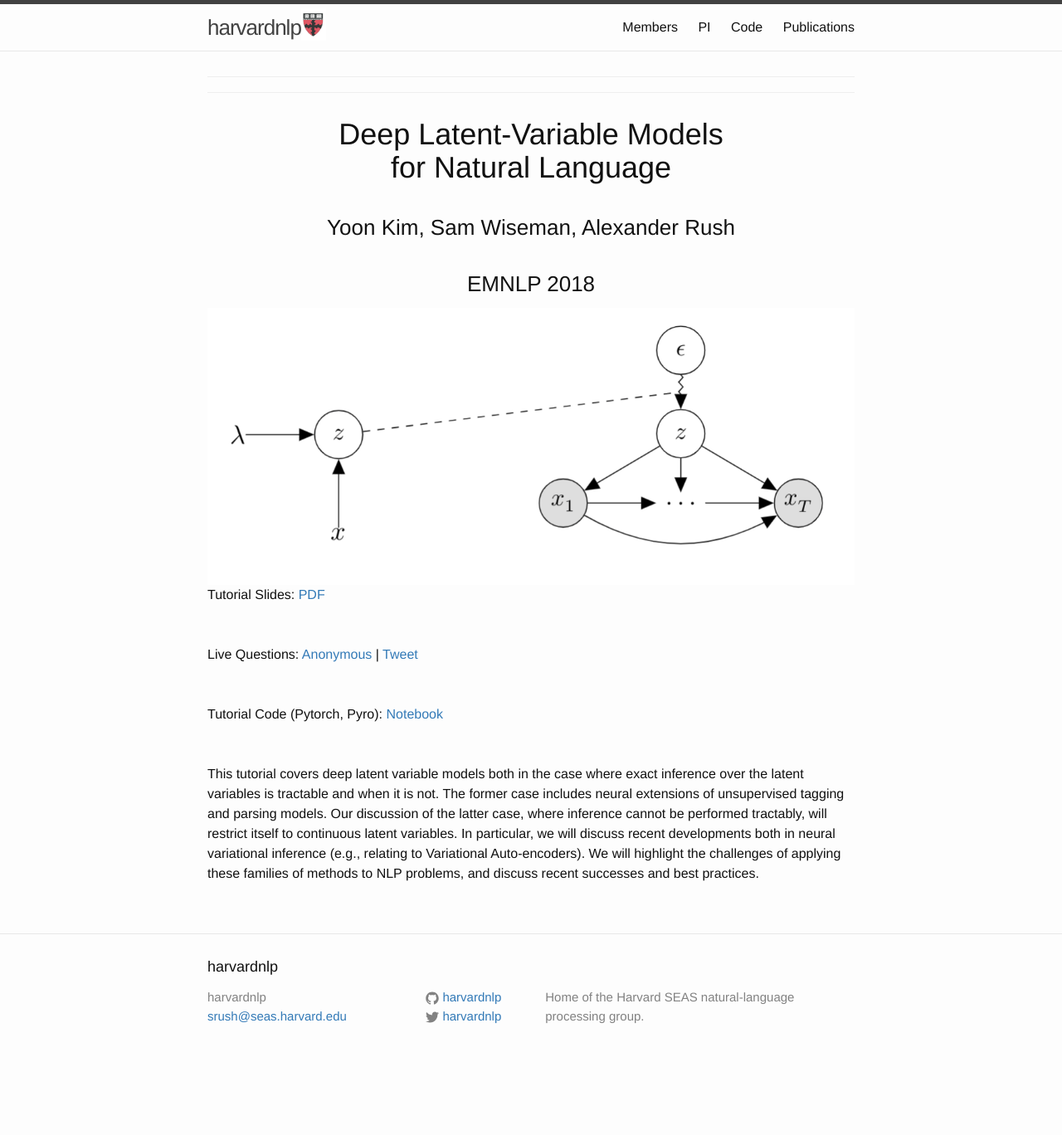
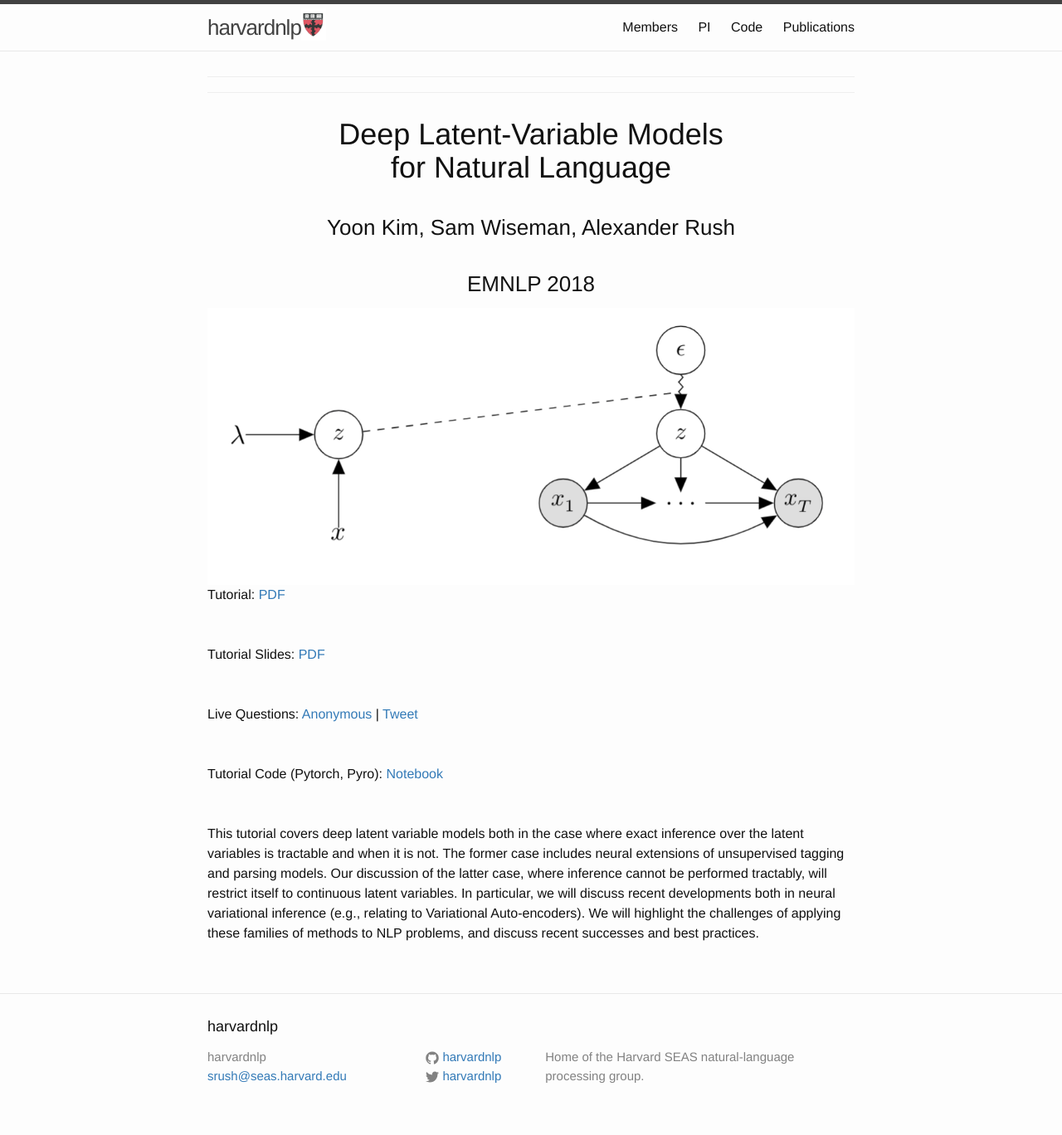
Before and after one commit to harvardnlp/harvardnlp.github.io, a Jekyll site: the page built from latent-nlp-tutorial.html, in a window 1280 px wide. Shown: the whole page at 83% size. Built offline with Jekyll 4.4.1, drawn with Linux system fonts in a browser that asks for light colours; before the commit the page ends 1296 px from its top, so only the background shows below that.

Commit message:
Update latent-nlp-tutorial.html

```diff
--- a/latent-nlp-tutorial.html
+++ b/latent-nlp-tutorial.html
@@ -15,6 +15,11 @@
 </center>
 
 
+Tutorial: <a href="https://arxiv.org/abs/1812.06834"> PDF </a>
+<br>
+<br>
+<br>
+
 Tutorial Slides: <a href="https://github.com/harvardnlp/DeepLatentNLP/raw/master/tutorial_deep_latent.pdf">PDF</a>
 <br>
 <br>
```
